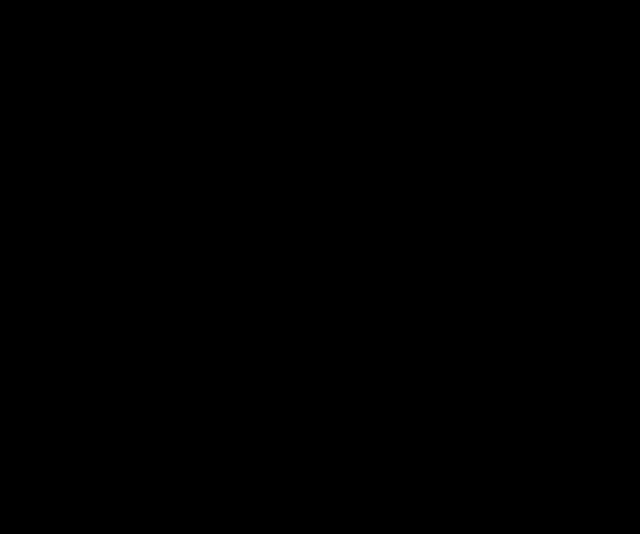
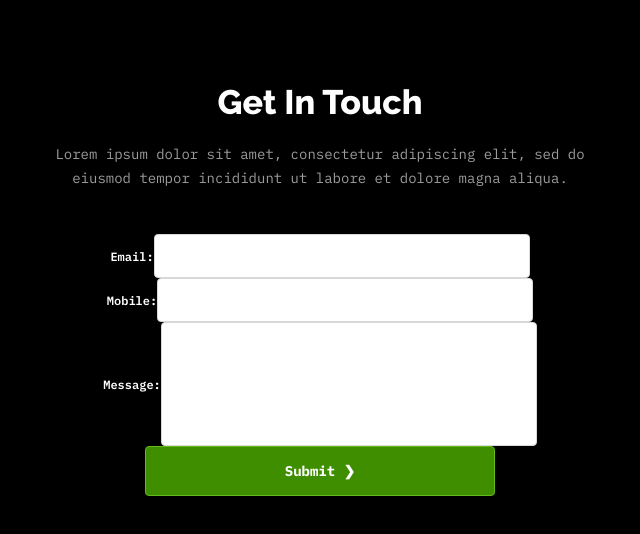
Before and after one commit to Emmah-bakare/My-portfolio, a React (Vite) app: page /get-in-touch in a window 1280 px wide. Shown: the top 534 px of the page, without its empty margins (320-960 px from the left). Built offline with nearby package versions, Linux system fonts and the light colour scheme.

Commit message:
(my-portfolio-6)

```diff
--- a/src/Case-studies.jsx
+++ b/src/Case-studies.jsx
@@ -1,4 +1,5 @@
 import "./case-study.css";
+import { Link } from "react-router-dom";
 import firstImage from "./assets/first-img-casestudy.jpeg";
 import secondImage from "./assets/second-img-casestudy.jpeg";
 import thirdImage from "./assets/third-img-casestudy.jpeg";
@@ -7,6 +8,11 @@
   return (
     <>
       <body className="casestudy-body">
+        <nav>
+          <Link to="/">
+            <button className="home-btn">❮</button>
+          </Link>
+        </nav>
         <header className="intro-text">
           <h1 className="intro-heading">Case Studies</h1>
           <p className="intro-para">
--- a/src/Get-in-touch.jsx
+++ b/src/Get-in-touch.jsx
@@ -1,14 +1,92 @@
+import { useState } from "react";
+import "./get-in-touch.css";
+
 export function GetInTouch() {
+  // 1. Initialize state for each input field
+  const [email, setEmail] = useState("");
+  const [mobile, setMobile] = useState("");
+  const [message, setMessage] = useState("");
+
+  // 2. Handle input changes
+  const handleEmailChange = (event) => {
+    setEmail(event.target.value);
+  };
+
+  const handleMobileChange = (event) => {
+    setMobile(event.target.value);
+  };
+
+  const handleMessageChange = (event) => {
+    setMessage(event.target.value);
+  };
+
+  // 3. Handle form submission
+  const handleSubmit = (event) => {
+    event.preventDefault(); // Prevent default browser form submission
+    alert(`Email: ${email}, Mobile: ${mobile}, Message: ${message}`);
+    // You can also send this data to an API or perform other actions
+  };
+
   return (
     <>
-      <div>
-        <h1>Get In Touch</h1>
+      <body className="contact-form-bg">
+        <div>
+          <h1 className="h1-form-heading">Get In Touch</h1>
 
-        <p>
-          Lorem ipsum dolor sit amet, consectetur adipiscing elit, sed do
-          eiusmod tempor incididunt ut labore et dolore magna aliqua.
-        </p>
-      </div>
+          <p className="form-intro">
+            Lorem ipsum dolor sit amet, consectetur adipiscing elit, sed do
+            eiusmod tempor incididunt ut labore et dolore magna aliqua.
+          </p>
+        </div>
+
+        <form onSubmit={handleSubmit}>
+          <div className="email-field">
+            <label className="label" htmlFor="email">
+              Email:
+            </label>
+            <input
+              className="input"
+              type="email"
+              id="email"
+              name="email"
+              value={email} // Value is controlled by React state
+              onChange={handleEmailChange} // Update state on change
+            />
+          </div>
+
+          <div className="mobile-field">
+            <label className="label" htmlFor="mobile">
+              Mobile:
+            </label>
+            <input
+              className="input"
+              type="number"
+              id="mobile"
+              name="mobile"
+              value={mobile}
+              onChange={handleMobileChange}
+            />
+          </div>
+
+          <div className="message-field">
+            <label className="label" htmlFor="message">
+              Message:
+            </label>
+            <input
+              className="message-input"
+              type="text"
+              id="message"
+              name="message"
+              value={message}
+              onChange={handleMessageChange}
+            />
+          </div>
+
+          <button className="submit-btn" type="submit">
+            Submit ❯
+          </button>
+        </form>
+      </body>
     </>
   );
 }
--- a/src/Recent-work.jsx
+++ b/src/Recent-work.jsx
@@ -1,3 +1,4 @@
+import { Link } from "react-router-dom";
 import recentWork1 from "./assets/Recent-work-1.jpeg";
 import recentWork2 from "./assets/Recent-work-2.jpeg";
 import "./recent-work.css";
@@ -11,6 +12,11 @@
   };
   return (
     <>
+      <nav>
+        <Link to="/">
+          <button className="home-btn-recent-work">❮</button>
+        </Link>
+      </nav>
       <body className="recent-work-body">
         <div className="recent-work-intro">
           <h1 className="recent-work-h1">Recent Work</h1>
--- a/src/Testimonials.jsx
+++ b/src/Testimonials.jsx
@@ -1,3 +1,4 @@
+import { Link } from "react-router-dom";
 import img1 from "./assets/client-testimonial-1.png";
 import img2 from "./assets/client-testimonial-2.png";
 import img3 from "./assets/client-testimonial-3.png";
@@ -8,6 +9,11 @@
   return (
     <>
       <div className="testimonial-body">
+        <nav>
+          <Link to="/">
+            <button className="home-btn-testimonials">❮</button>
+          </Link>
+        </nav>
         <div>
           <h1 className="testimonials-h1-heading">Testimonials</h1>
 
--- a/src/case-study.css
+++ b/src/case-study.css
@@ -7,8 +7,22 @@
   background-color: #fff;
 }
 
+nav {
+  text-align: left;
+}
+
+.home-btn {
+  font-size: 20px;
+  border-radius: 50%;
+  border: 1px solid black;
+  background-color: #fff;
+  width: 50px;
+  height: 50px;
+}
+
 .intro-text {
   justify-items: center;
+  padding-top: 20px;
 }
 
 .intro-heading {
--- /dev/null
+++ b/src/get-in-touch.css
@@ -0,0 +1,86 @@
+.contact-form-bg {
+  margin: 0;
+  padding: 0;
+  background-color: #000;
+}
+
+.h1-form-heading {
+  width: 206px;
+  height: 40;
+  top: 81px;
+  gap: 10px;
+  font-family: "Raleway";
+  font-weight: 800;
+  font-style: "ExtraBold";
+  font-size: 34px;
+  line-height: 100%;
+  letter-spacing: 0%;
+  color: #ffffff;
+  justify-self: center;
+  padding-top: 30px;
+}
+
+.form-intro {
+  width: 570px;
+  height: 48px;
+  font-family: "IBM Plex Mono";
+  font-weight: 400;
+  font-style: Regular;
+  font-size: 14px;
+  line-height: 24px;
+  letter-spacing: 1%;
+  color: #9c9c9c;
+  justify-self: center;
+  padding-bottom: 30px;
+}
+
+.label {
+  width: 36px;
+  height: 16px;
+  font-family: "IBM Plex Mono";
+  font-weight: 600;
+  font-size: 12px;
+  line-height: 100%;
+  letter-spacing: 0%;
+  color: #fff;
+  justify-self: left;
+}
+
+.input {
+  width: 350px;
+  height: 40px;
+  border-radius: 4px;
+  border: 1px solid #d8d8d8;
+  padding-left: 12px;
+  padding-right: 12px;
+  color: #f8f8f8;
+}
+
+.message-input {
+  width: 350px;
+  height: 120px;
+  border-radius: 4px;
+  border: 1px solid #d8d8d8;
+  padding-left: 12px;
+  padding-right: 12px;
+  color: #f8f8f8;
+}
+
+.submit-btn {
+  width: 350px;
+  height: 50px;
+  top: 542px;
+  border-radius: 4px;
+  border: 1px solid #62ba1b;
+  padding: 16px 24px;
+  gap: 10px;
+  background-color: #3f8e00;
+  font-family: "IBM Plex Mono";
+  font-weight: 700;
+  font-style: Bold;
+  font-size: 14px;
+  line-height: 100%;
+  letter-spacing: 0%;
+  color: #ffffff;
+  justify-self: center;
+}
--- a/src/recent-work.css
+++ b/src/recent-work.css
@@ -10,8 +10,22 @@
   justify-self: center;
 }
 
+nav {
+  text-align: left;
+}
+
+.home-btn-recent-work {
+  font-size: 20px;
+  border-radius: 50%;
+  border: 1px solid black;
+  background-color: #fff;
+  width: 50px;
+  height: 50px;
+}
+
 .recent-work-intro {
   justify-self: center;
+  padding-top: 20px;
 }
 
 .recent-work-h1 {
--- a/src/testimonials.css
+++ b/src/testimonials.css
@@ -4,6 +4,21 @@
 .testimonial-body {
   background-color: #000;
   justify-self: center;
+}
+
+nav {
+  margin: 0;
+  padding: 0;
+  text-align: left;
+}
+
+.home-btn-testimonials {
+  font-size: 20px;
+  border-radius: 50%;
+  border: 1px solid black;
+  background-color: #fff;
+  width: 50px;
+  height: 50px;
 }
 
 .testimonials-h1-heading {
```
